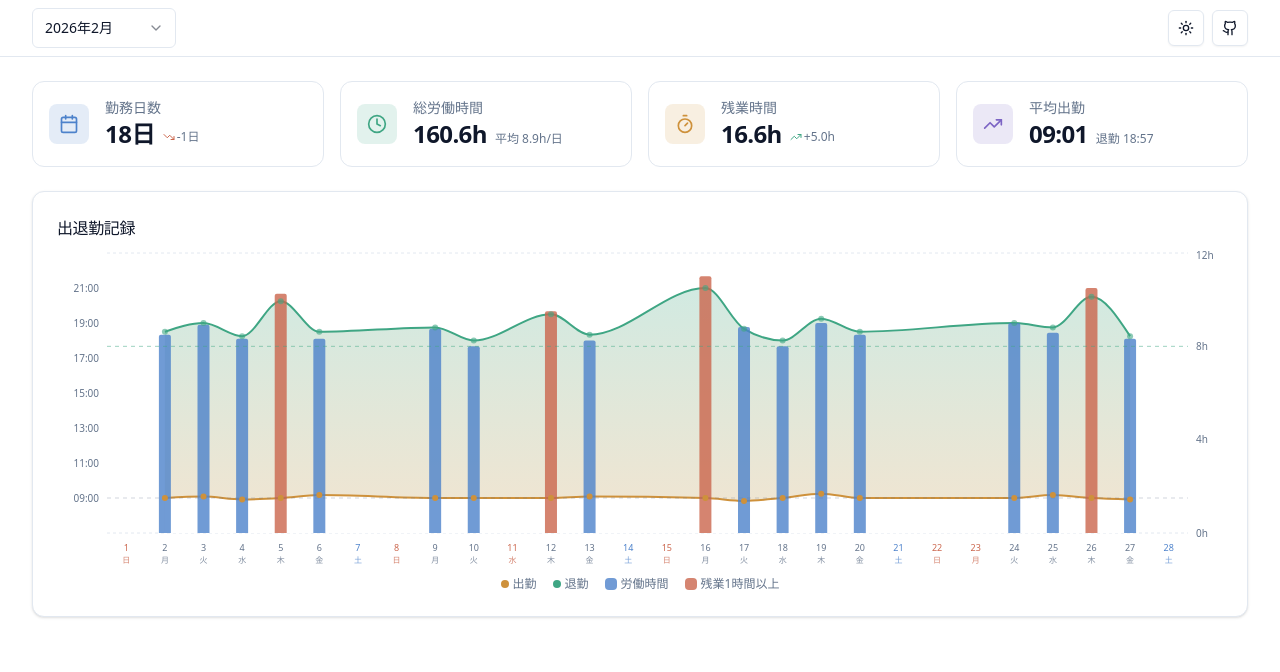
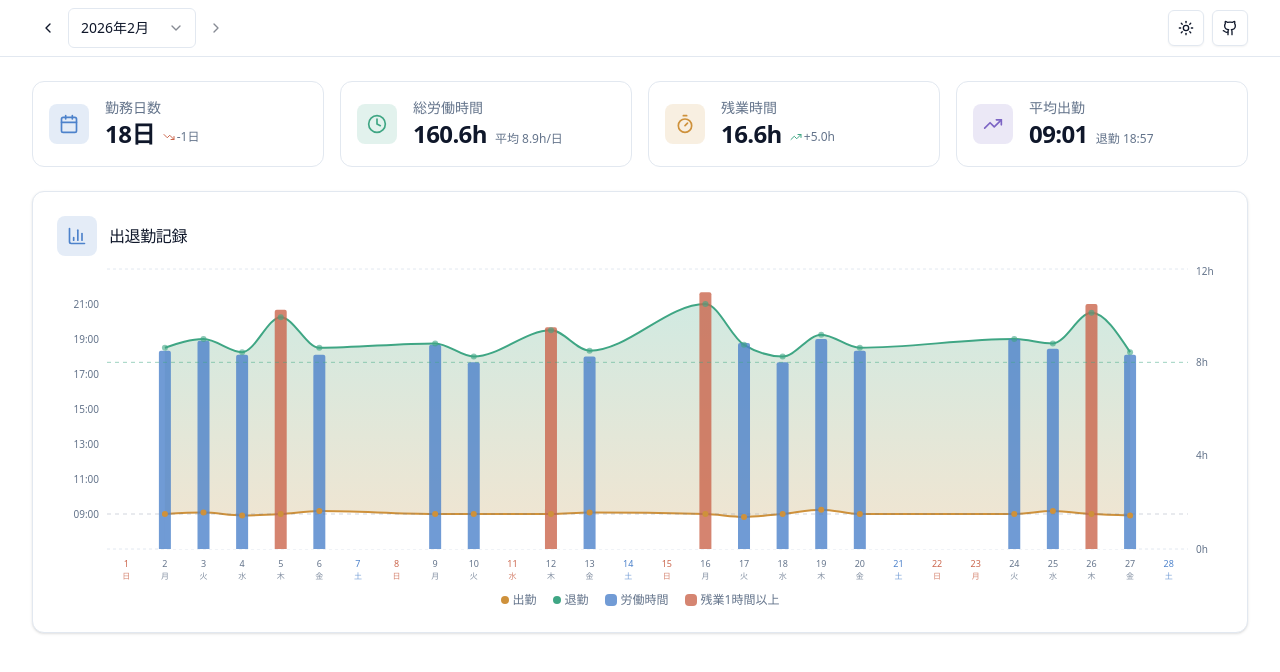
Before and after one commit to solclarus/jobcan-dashboard, a React (Vite) app: page / in a window 1280 px wide. Shown: the top 672 px of the page. Built offline with nearby package versions, Linux system fonts and the light colour scheme.

Commit message:
feat: add arrow navigation, optimize loading, and style chart headers

```diff
--- a/src/App.tsx
+++ b/src/App.tsx
@@ -5,8 +5,17 @@ import { useWorkStore } from "@/stores/use-work-store";
 import { useEffect } from "react";
 
 function App() {
-  const { files, selectedFile, records, previousRecords, isLoading, error, loadIndex, selectFile } =
-    useWorkStore();
+  const {
+    files,
+    selectedFile,
+    records,
+    previousRecords,
+    isInitialLoading,
+    isDataLoading,
+    error,
+    loadIndex,
+    selectFile,
+  } = useWorkStore();
 
   useEffect(() => {
     loadIndex();
@@ -21,7 +30,7 @@ function App() {
             {error}
           </div>
         )}
-        {isLoading ? (
+        {isInitialLoading ? (
           <div className="flex h-64 items-center justify-center">
             <div className="flex items-center gap-2 text-muted-foreground">
               <div className="h-4 w-4 animate-spin rounded-full border-2 border-primary border-t-transparent" />
@@ -29,7 +38,9 @@ function App() {
             </div>
           </div>
         ) : records.length > 0 ? (
-          <div className="space-y-4 sm:space-y-6">
+          <div
+            className={`space-y-4 sm:space-y-6 ${isDataLoading ? "opacity-50 pointer-events-none" : ""}`}
+          >
             <StatsOverview records={records} previousRecords={previousRecords} />
             <AttendanceChart records={records} />
           </div>
--- a/src/components/charts/attendance-chart.tsx
+++ b/src/components/charts/attendance-chart.tsx
@@ -4,6 +4,7 @@ import { useContainerSize } from "@/hooks/use-container-size";
 import { type DayData, generateFullMonthData, getDayTypeConfig } from "@/lib/chart-utils";
 import { formatMinutesToTime } from "@/lib/work-calculator";
 import type { WorkRecord } from "@/types/work-record";
+import { BarChart3 } from "lucide-react";
 import {
   Area,
   Bar,
@@ -38,8 +39,13 @@ export function AttendanceChart({ records }: AttendanceChartProps) {
   if (data.length === 0) {
     return (
       <Card className="col-span-full">
-        <CardHeader>
-          <CardTitle>出退勤記録</CardTitle>
+        <CardHeader className="pb-2">
+          <div className="flex items-center gap-3">
+            <div className="flex h-8 w-8 sm:h-10 sm:w-10 items-center justify-center rounded-lg bg-chart-1/15 text-chart-1">
+              <BarChart3 className="h-4 w-4 sm:h-5 sm:w-5" />
+            </div>
+            <CardTitle className="text-base font-medium">出退勤記録</CardTitle>
+          </div>
         </CardHeader>
         <CardContent>
           <p className="text-muted-foreground">データがありません</p>
@@ -113,7 +119,12 @@ export function AttendanceChart({ records }: AttendanceChartProps) {
   return (
     <Card className="col-span-full">
       <CardHeader className="pb-2">
-        <CardTitle className="text-base font-medium">出退勤記録</CardTitle>
+        <div className="flex items-center gap-3">
+          <div className="flex h-8 w-8 sm:h-10 sm:w-10 items-center justify-center rounded-lg bg-chart-1/15 text-chart-1">
+            <BarChart3 className="h-4 w-4 sm:h-5 sm:w-5" />
+          </div>
+          <CardTitle className="text-base font-medium">出退勤記録</CardTitle>
+        </div>
       </CardHeader>
       <CardContent className="px-2 sm:px-6">
         <div ref={containerRef} className="flex" style={{ width: "100%" }}>
--- a/src/components/charts/monthly-stats-chart.tsx
+++ b/src/components/charts/monthly-stats-chart.tsx
@@ -12,6 +12,7 @@ import {
 import { Card, CardContent, CardHeader, CardTitle } from "@/components/ui/card";
 import { useChartColors } from "@/hooks/use-chart-colors";
 import type { MonthlyStatsWithLabel } from "@/stores/use-work-store";
+import { TrendingUp } from "lucide-react";
 
 interface MonthlyStatsChartProps {
   stats: MonthlyStatsWithLabel[];
@@ -24,8 +25,13 @@ export function MonthlyStatsChart({ stats, selectedMonth }: MonthlyStatsChartPro
   if (stats.length === 0) {
     return (
       <Card>
-        <CardHeader>
-          <CardTitle className="text-base font-medium">月別統計</CardTitle>
+        <CardHeader className="pb-2">
+          <div className="flex items-center gap-3">
+            <div className="flex h-8 w-8 sm:h-10 sm:w-10 items-center justify-center rounded-lg bg-chart-5/15 text-chart-5">
+              <TrendingUp className="h-4 w-4 sm:h-5 sm:w-5" />
+            </div>
+            <CardTitle className="text-base font-medium">月別統計</CardTitle>
+          </div>
         </CardHeader>
         <CardContent>
           <p className="text-muted-foreground">データがありません</p>
@@ -43,7 +49,12 @@ export function MonthlyStatsChart({ stats, selectedMonth }: MonthlyStatsChartPro
   return (
     <Card>
       <CardHeader className="pb-2">
-        <CardTitle className="text-base font-medium">月別統計</CardTitle>
+        <div className="flex items-center gap-3">
+          <div className="flex h-8 w-8 sm:h-10 sm:w-10 items-center justify-center rounded-lg bg-chart-5/15 text-chart-5">
+            <TrendingUp className="h-4 w-4 sm:h-5 sm:w-5" />
+          </div>
+          <CardTitle className="text-base font-medium">月別統計</CardTitle>
+        </div>
       </CardHeader>
       <CardContent>
         <ResponsiveContainer width="100%" height={240}>
--- a/src/components/filters/month-selector.tsx
+++ b/src/components/filters/month-selector.tsx
@@ -1,6 +1,8 @@
+import { Button } from "@/components/ui/button";
 import { Select } from "@/components/ui/select";
 import { formatMonthLabel } from "@/lib/csv-loader";
 import type { CsvFile } from "@/types/csv-file";
+import { ChevronLeft, ChevronRight } from "lucide-react";
 
 interface MonthSelectorProps {
   files: CsvFile[];
@@ -14,6 +16,10 @@ export function MonthSelector({ files, selectedFile, onSelect }: MonthSelectorPr
     label: formatMonthLabel(file),
   }));
 
+  const currentIndex = selectedFile ? files.findIndex((f) => f.id === selectedFile.id) : -1;
+  const hasPrev = currentIndex > 0;
+  const hasNext = currentIndex < files.length - 1;
+
   const handleChange = (e: React.ChangeEvent<HTMLSelectElement>) => {
     const file = files.find((f) => f.id === e.target.value);
     if (file) {
@@ -21,9 +27,41 @@ export function MonthSelector({ files, selectedFile, onSelect }: MonthSelectorPr
     }
   };
 
+  const handlePrev = () => {
+    if (hasPrev) {
+      onSelect(files[currentIndex - 1]);
+    }
+  };
+
+  const handleNext = () => {
+    if (hasNext) {
+      onSelect(files[currentIndex + 1]);
+    }
+  };
+
   return (
-    <div className="w-28 sm:w-36">
-      <Select options={options} value={selectedFile?.id || ""} onChange={handleChange} />
+    <div className="flex items-center gap-1">
+      <Button
+        variant="ghost"
+        size="icon-sm"
+        onClick={handlePrev}
+        disabled={!hasPrev}
+        aria-label="前月"
+      >
+        <ChevronLeft className="h-4 w-4" />
+      </Button>
+      <div className="w-24 sm:w-32">
+        <Select options={options} value={selectedFile?.id || ""} onChange={handleChange} />
+      </div>
+      <Button
+        variant="ghost"
+        size="icon-sm"
+        onClick={handleNext}
+        disabled={!hasNext}
+        aria-label="次月"
+      >
+        <ChevronRight className="h-4 w-4" />
+      </Button>
     </div>
   );
 }
--- a/src/stores/use-work-store.ts
+++ b/src/stores/use-work-store.ts
@@ -17,7 +17,8 @@ interface WorkState {
   records: WorkRecord[];
   previousRecords: WorkRecord[];
   allMonthlyStats: MonthlyStatsWithLabel[];
-  isLoading: boolean;
+  isInitialLoading: boolean;
+  isDataLoading: boolean;
   error: string | null;
 
   loadIndex: () => Promise<void>;
@@ -31,32 +32,35 @@ export const useWorkStore = create<WorkState>((set, get) => ({
   records: [],
   previousRecords: [],
   allMonthlyStats: [],
-  isLoading: false,
+  isInitialLoading: true,
+  isDataLoading: false,
   error: null,
 
   loadIndex: async () => {
-    set({ isLoading: true, error: null });
+    set({ isInitialLoading: true, error: null });
     try {
       const files = await loadCsvIndex();
-      set({ files, isLoading: false });
+      set({ files });
 
       if (files.length > 0 && !get().selectedFile) {
         const latestFile = files[files.length - 1];
         await get().selectFile(latestFile);
       }
 
+      set({ isInitialLoading: false });
+
       // 全月の統計をバックグラウンドでロード
       get().loadAllStats();
     } catch (error) {
       set({
         error: error instanceof Error ? error.message : "Failed to load index",
-        isLoading: false,
+        isInitialLoading: false,
       });
     }
   },
 
   selectFile: async (file: CsvFile) => {
-    set({ isLoading: true, error: null, selectedFile: file });
+    set({ isDataLoading: true, error: null, selectedFile: file });
     try {
       const records = await loadCsvFile(file.path);
 
@@ -69,11 +73,11 @@ export const useWorkStore = create<WorkState>((set, get) => ({
         previousRecords = await loadCsvFile(prevFile.path);
       }
 
-      set({ records, previousRecords, isLoading: false });
+      set({ records, previousRecords, isDataLoading: false });
     } catch (error) {
       set({
         error: error instanceof Error ? error.message : "Failed to load CSV file",
-        isLoading: false,
+        isDataLoading: false,
       });
     }
   },
```
